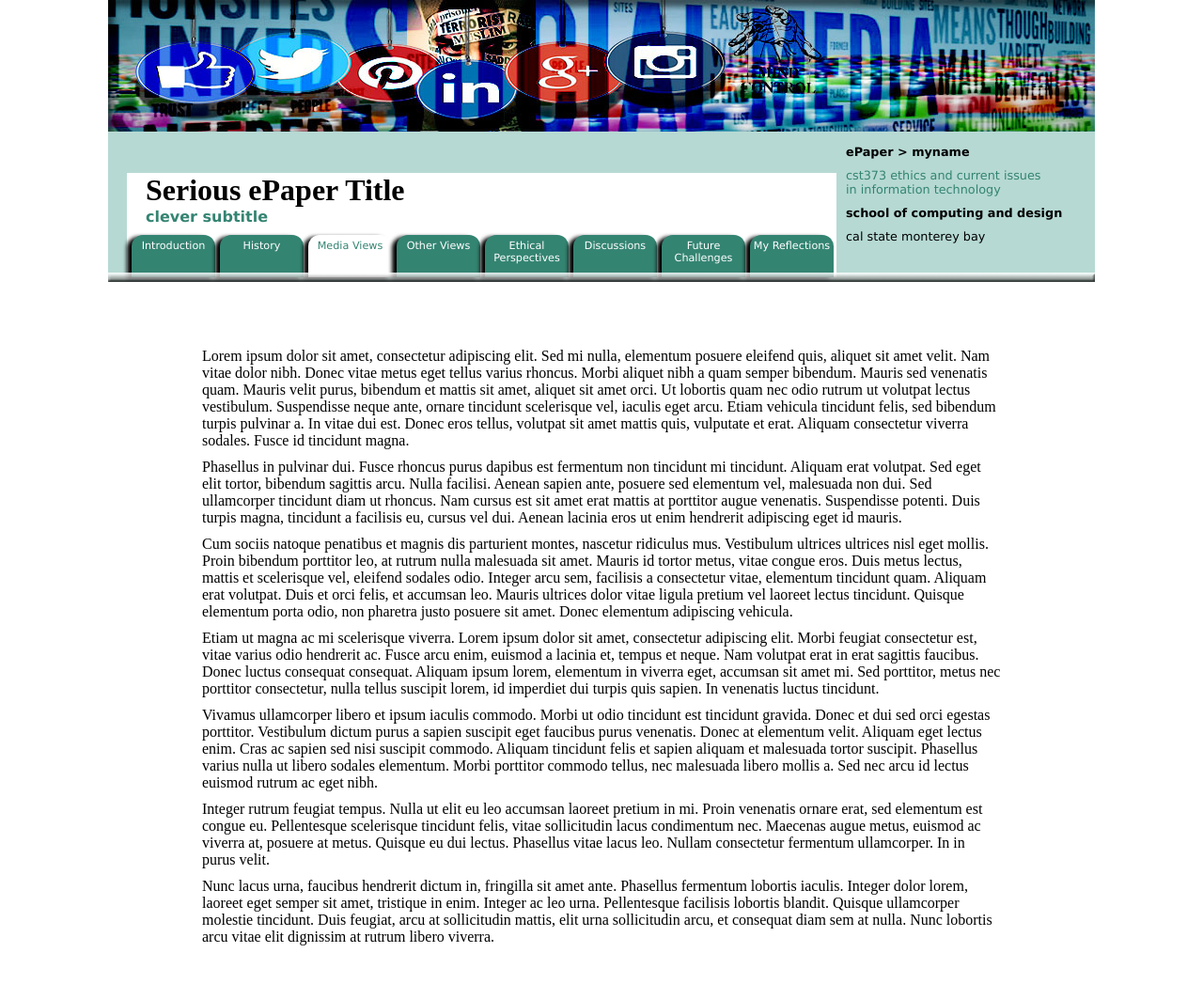
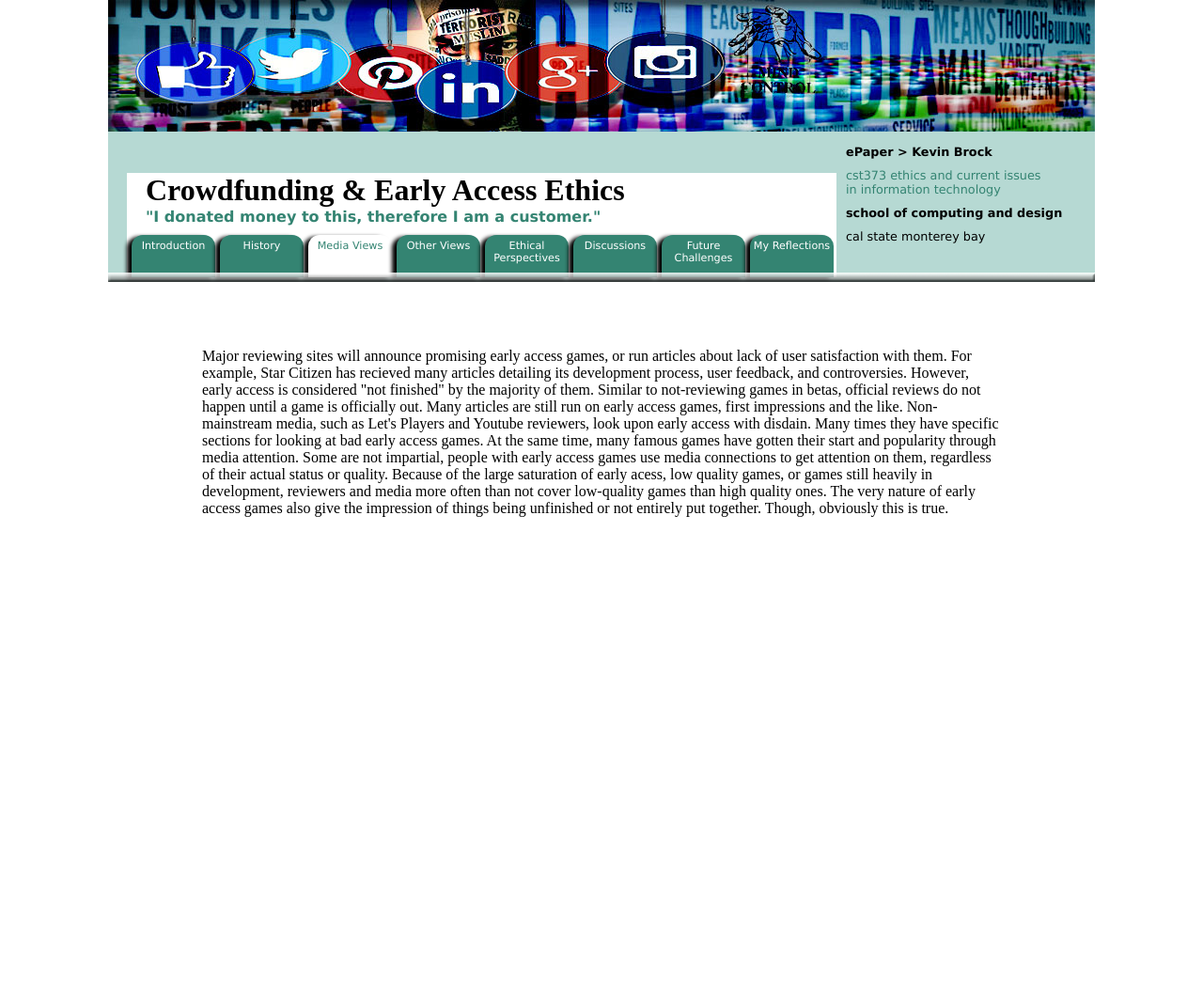
Before and after one commit to KPLBrock/EPaper, a plain HTML site: page media.html in a window 1280 px wide. Shown: the whole page at 94% size. After the commit the page ends 800 px from the top, so only its background shows below. Drawn offline with Linux system fonts and the light colour scheme.

Commit message:
Add files via upload

```diff
--- a/media.html
+++ b/media.html
@@ -12,8 +12,8 @@
       <div id="heading">
       <img src="images/banner_media.jpg" width="1050" height="140" />
         <div id="page_info">
-        <h1>Serious ePaper Title</h1>
-        <h2>clever subtitle</h2>
+        <h1>Crowdfunding & Early Access Ethics</h1>
+        <h2>"I donated money to this, therefore I am a customer."</h2>
         <ul>
           <li><a href="index.html">Introduction</a></li>
           <li><a href="history.html">History</a></li>
@@ -26,7 +26,7 @@
         </ul>
         </div>
         <div id="title_info">
-        <h1 class="black"><strong>ePaper &gt; myname</strong></h1>
+        <h1 class="black"><strong>ePaper &gt; Kevin Brock</strong></h1>
         <h1>cst373 ethics and current issues<br>
         in information technology</h1>
         <h1 class="black"><strong>school of computing and design</strong></h1>
@@ -34,13 +34,7 @@
         </div>
       </div>
       <div id="content">
-<p>Lorem ipsum dolor sit amet, consectetur adipiscing elit. Sed mi nulla, elementum posuere eleifend quis, aliquet sit amet velit. Nam vitae dolor nibh. Donec vitae metus eget tellus varius rhoncus. Morbi aliquet nibh a quam semper bibendum. Mauris sed venenatis quam. Mauris velit purus, bibendum et mattis sit amet, aliquet sit amet orci. Ut lobortis quam nec odio rutrum ut volutpat lectus vestibulum. Suspendisse neque ante, ornare tincidunt scelerisque vel, iaculis eget arcu. Etiam vehicula tincidunt felis, sed bibendum turpis pulvinar a. In vitae dui est. Donec eros tellus, volutpat sit amet mattis quis, vulputate et erat. Aliquam consectetur viverra sodales. Fusce id tincidunt magna.</p>
-<p>Phasellus in pulvinar dui. Fusce rhoncus purus dapibus est fermentum non tincidunt mi tincidunt. Aliquam erat volutpat. Sed eget elit tortor, bibendum sagittis arcu. Nulla facilisi. Aenean sapien ante, posuere sed elementum vel, malesuada non dui. Sed ullamcorper tincidunt diam ut rhoncus. Nam cursus est sit amet erat mattis at porttitor augue venenatis. Suspendisse potenti. Duis turpis magna, tincidunt a facilisis eu, cursus vel dui. Aenean lacinia eros ut enim hendrerit adipiscing eget id mauris.</p>
-<p>Cum sociis natoque penatibus et magnis dis parturient montes, nascetur ridiculus mus. Vestibulum ultrices ultrices nisl eget mollis. Proin bibendum porttitor leo, at rutrum nulla malesuada sit amet. Mauris id tortor metus, vitae congue eros. Duis metus lectus, mattis et scelerisque vel, eleifend sodales odio. Integer arcu sem, facilisis a consectetur vitae, elementum tincidunt quam. Aliquam erat volutpat. Duis et orci felis, et accumsan leo. Mauris ultrices dolor vitae ligula pretium vel laoreet lectus tincidunt. Quisque elementum porta odio, non pharetra justo posuere sit amet. Donec elementum adipiscing vehicula.</p>
-<p>Etiam ut magna ac mi scelerisque viverra. Lorem ipsum dolor sit amet, consectetur adipiscing elit. Morbi feugiat consectetur est, vitae varius odio hendrerit ac. Fusce arcu enim, euismod a lacinia et, tempus et neque. Nam volutpat erat in erat sagittis faucibus. Donec luctus consequat consequat. Aliquam ipsum lorem, elementum in viverra eget, accumsan sit amet mi. Sed porttitor, metus nec porttitor consectetur, nulla tellus suscipit lorem, id imperdiet dui turpis quis sapien. In venenatis luctus tincidunt.</p>
-<p>Vivamus ullamcorper libero et ipsum iaculis commodo. Morbi ut odio tincidunt est tincidunt gravida. Donec et dui sed orci egestas porttitor. Vestibulum dictum purus a sapien suscipit eget faucibus purus venenatis. Donec at elementum velit. Aliquam eget lectus enim. Cras ac sapien sed nisi suscipit commodo. Aliquam tincidunt felis et sapien aliquam et malesuada tortor suscipit. Phasellus varius nulla ut libero sodales elementum. Morbi porttitor commodo tellus, nec malesuada libero mollis a. Sed nec arcu id lectus euismod rutrum ac eget nibh.</p>
-<p>Integer rutrum feugiat tempus. Nulla ut elit eu leo accumsan laoreet pretium in mi. Proin venenatis ornare erat, sed elementum est congue eu. Pellentesque scelerisque tincidunt felis, vitae sollicitudin lacus condimentum nec. Maecenas augue metus, euismod ac viverra at, posuere at metus. Quisque eu dui lectus. Phasellus vitae lacus leo. Nullam consectetur fermentum ullamcorper. In in purus velit.</p>
-<p>Nunc lacus urna, faucibus hendrerit dictum in, fringilla sit amet ante. Phasellus fermentum lobortis iaculis. Integer dolor lorem, laoreet eget semper sit amet, tristique in enim. Integer ac leo urna. Pellentesque facilisis lobortis blandit. Quisque ullamcorper molestie tincidunt. Duis feugiat, arcu at sollicitudin mattis, elit urna sollicitudin arcu, et consequat diam sem at nulla. Nunc lobortis arcu vitae elit dignissim at rutrum libero viverra.</p>
+<p>Major reviewing sites will announce promising early access games, or run articles about lack of user satisfaction with them. For example, Star Citizen has recieved many articles detailing its development process, user feedback, and controversies. However, early access is considered "not finished" by the majority of them. Similar to not-reviewing games in betas, official reviews do not happen until a game is officially out. Many articles are still run on early access games, first impressions and the like. Non-mainstream media, such as Let's Players and Youtube reviewers, look upon early access with disdain. Many times they have specific sections for looking at bad early access games. At the same time, many famous games have gotten their start and popularity through media attention. Some are not impartial, people with early access games use media connections to get attention on them, regardless of their actual status or quality. Because of the large saturation of early acess, low quality games, or games still heavily in development, reviewers and media more often than not cover low-quality games than high quality ones. The very nature of early access games also give the impression of things being unfinished or not entirely put together. Though, obviously this is true.</p>
 <p>&nbsp;</p>
       </div>
   </div>
```
Also changed, not shown: history.html (+2 -2 lines).
